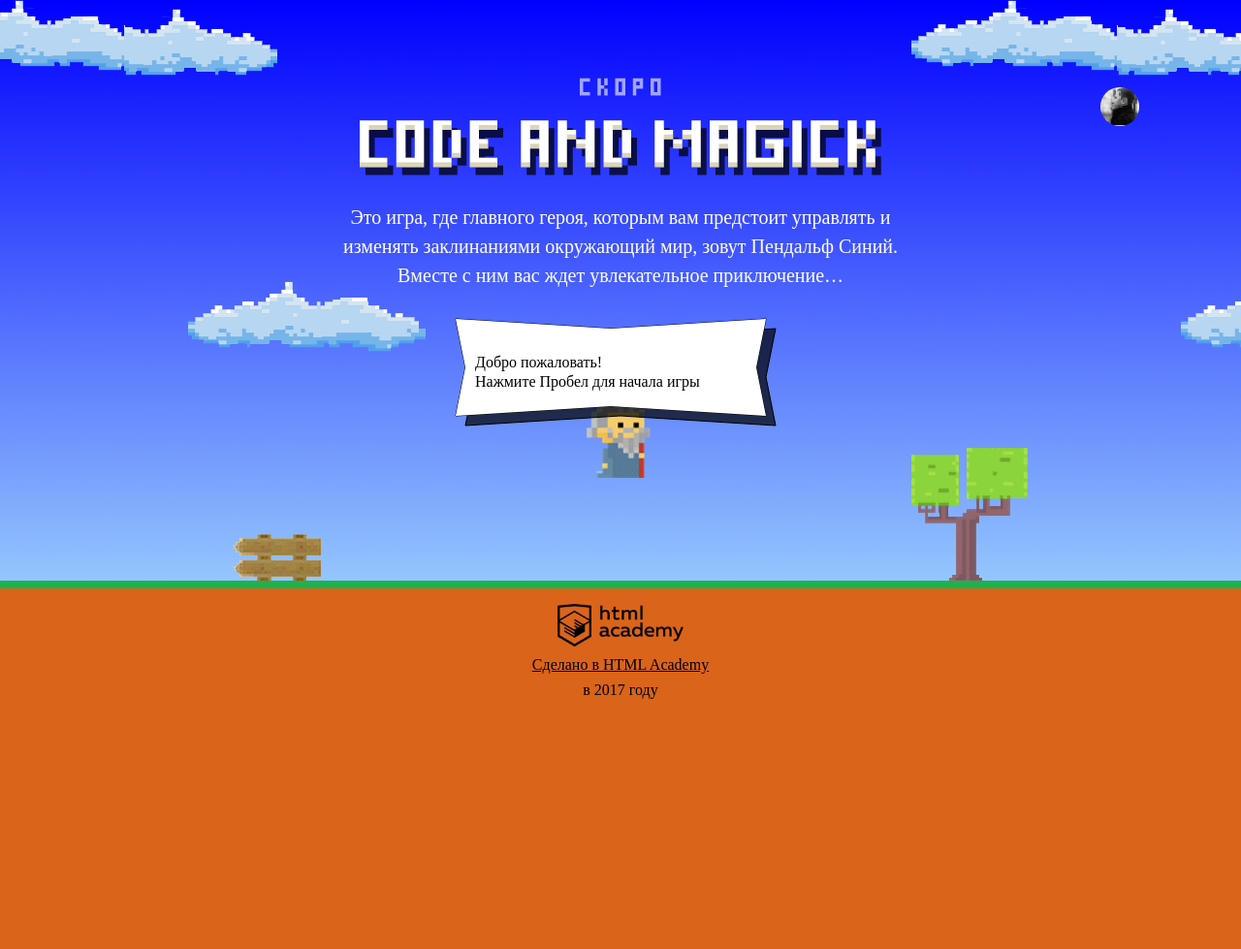
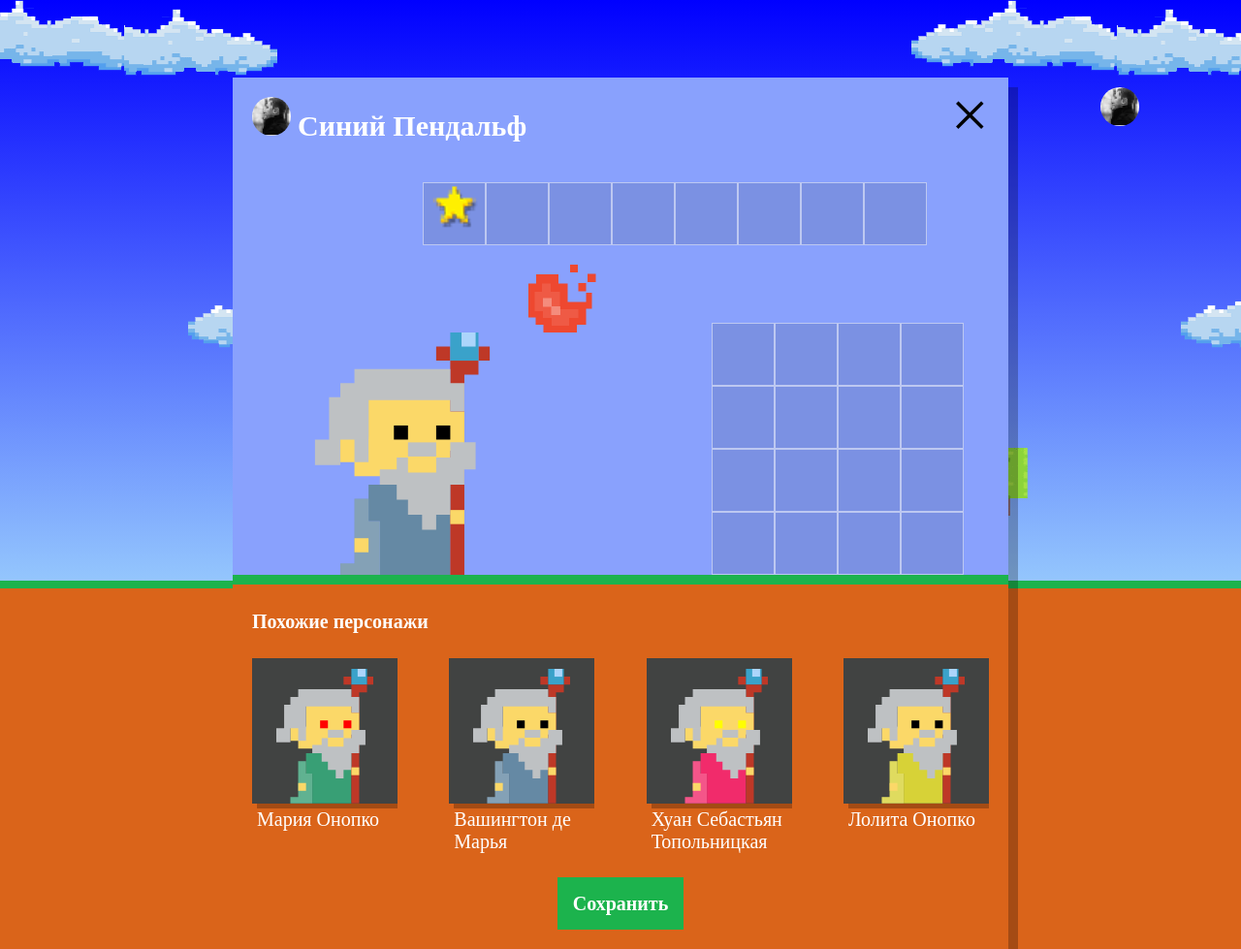
Before and after one commit to marinamak/406753-code-and-magick-19, a website: page index.html in a window 1280 px wide. Shown: the whole page at 97% size. Before the commit the page ends 800 px from the top, so only its background shows below. Drawn offline with Linux system fonts and the light colour scheme; a web font is replaced by a local one.

Commit message:
Отрисовка похожих волшебников

```diff
--- a/index.html
+++ b/index.html
@@ -204,6 +204,6 @@
 </script>
 <script src="js/stat.js"></script>
 <script src="js/game.js"></script>
-
+<script src="js/setup.js"></script>
 </body>
 </html>
--- /dev/null
+++ b/js/setup.js
@@ -0,0 +1,59 @@
+'use strict';
+var userDialog = document.querySelector('.setup');
+userDialog.classList.remove('hidden');
+
+var similarListElement = document.querySelector('.setup-similar-list');
+var similarWizardTemplate = document.querySelector('#similar-wizard-template')
+    .content
+    .querySelector('.setup-similar-item');
+
+var WIZARD_NAMES = ['Иван', 'Хуан Себастьян', 'Мария', 'Кристоф', 'Виктор', 'Юлия', 'Лолита', 'Вашингтон'];
+var WIZARD_SURNAMES = ['де Марья', 'Верон', 'Мирабелла', 'Вальц', 'Онопко', 'Топольницкая', 'Нионго', 'Ирвинг'];
+var WIZARD_COATCOLORS = ['rgb(101, 137, 164)', 'rgb(241, 43, 107)', 'rgb(146, 100, 161)', 'rgb(56, 159, 117)', 'rgb(215, 210, 55)', 'rgb(0, 0, 0)'];
+var WIZARD_EYESCOLORS = ['black', 'red', 'blue', 'yellow', 'green'];
+
+var getRandElement = function (arr) {
+    var rand = Math.floor(Math.random() * arr.length);
+    return arr[rand];
+};
+
+var wizards = [
+  {
+    name: getRandElement(WIZARD_NAMES) + ' ' + getRandElement(WIZARD_SURNAMES),
+    coatColor: getRandElement(WIZARD_COATCOLORS),
+    eyesColor: getRandElement(WIZARD_EYESCOLORS)
+  },
+  {
+    name: getRandElement(WIZARD_NAMES) + ' ' + getRandElement(WIZARD_SURNAMES),
+    coatColor: getRandElement(WIZARD_COATCOLORS),
+    eyesColor: getRandElement(WIZARD_EYESCOLORS)
+  },
+  {
+    name: getRandElement(WIZARD_NAMES) + ' ' + getRandElement(WIZARD_SURNAMES),
+    coatColor: getRandElement(WIZARD_COATCOLORS),
+    eyesColor: getRandElement(WIZARD_EYESCOLORS)
+  },
+  {
+    name: getRandElement(WIZARD_NAMES) + ' ' + getRandElement(WIZARD_SURNAMES),
+    coatColor: getRandElement(WIZARD_COATCOLORS),
+    eyesColor: getRandElement(WIZARD_EYESCOLORS)
+  }
+];
+
+var renderWizard = function (wizard) {
+  var wizardElement = similarWizardTemplate.cloneNode(true);
+
+  wizardElement.querySelector('.setup-similar-label').textContent = wizard.name;
+  wizardElement.querySelector('.wizard-coat').style.fill = wizard.coatColor;
+  wizardElement.querySelector('.wizard-eyes').style.fill = wizards[i].eyesColor;
+
+  return wizardElement;
+}
+
+var fragment = document.createDocumentFragment();
+for (var i = 0; i < wizards.length; i++) {
+  fragment.appendChild(renderWizard(wizards[i]));
+}
+similarListElement.appendChild(fragment);
+
+userDialog.querySelector('.setup-similar').classList.remove('hidden');
```
